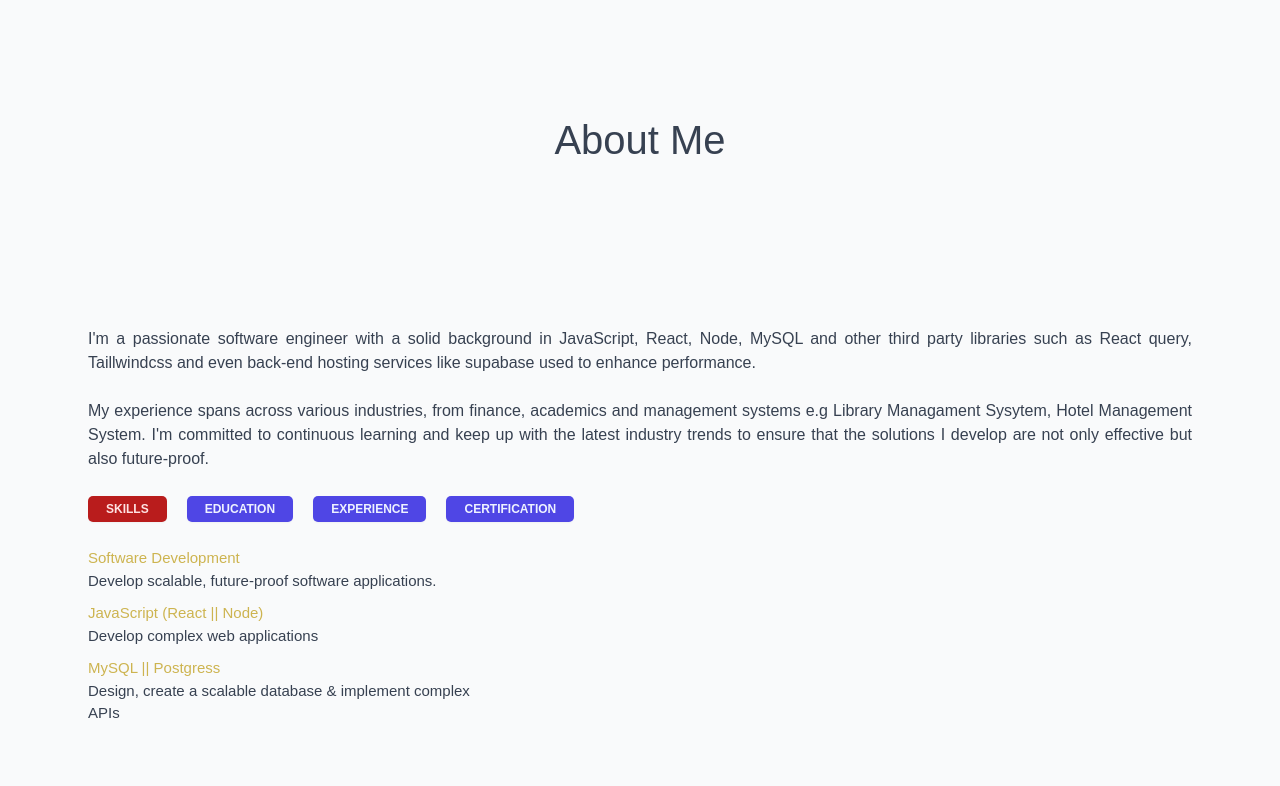
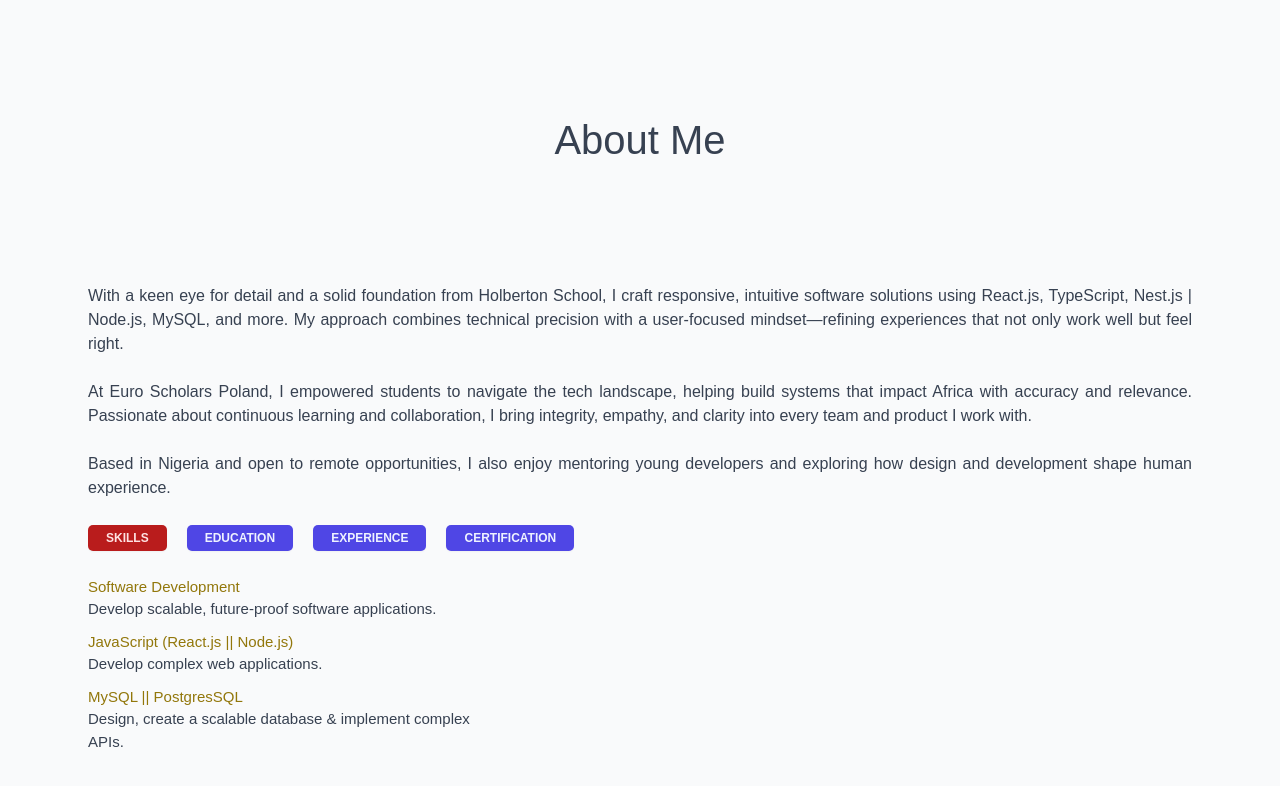
Before and after one commit to adeniyitobi055/my-website, a React (Vite) app: page / in a window 1280 px wide. Shown: the part 694-1480 px from the top of the page. Built offline with nearby package versions, Linux system fonts and the light colour scheme.

Commit message:
update about page

```diff
--- a/src/components/About/AboutLayout.jsx
+++ b/src/components/About/AboutLayout.jsx
@@ -5,7 +5,6 @@ import StyledHeading from "../../ui/StyledHeading";
 const Main = styled.div`
 	display: flex;
 	flex-direction: column;
-	gap: 1.5rem;
 	overflow: hidden;
 	height: 100vh;
 	max-width: 170rem;
--- a/src/components/About/AboutText.jsx
+++ b/src/components/About/AboutText.jsx
@@ -47,17 +47,23 @@ function AboutText() {
 	return (
 		<StyledAboutText>
 			<Text>
-				I'm a passionate software engineer with a solid background in
-				JavaScript, React, Node, MySQL and other third party libraries such as
-				React query, Taillwindcss and even back-end hosting services like
-				supabase used to enhance performance.
+				With a keen eye for detail and a solid foundation from Holberton School,
+				I craft responsive, intuitive software solutions using React.js,
+				TypeScript, Nest.js | Node.js, MySQL, and more. My approach combines
+				technical precision with a user-focused mindset—refining experiences
+				that not only work well but feel right.
 				<br />
 				<br />
-				My experience spans across various industries, from finance, academics
-				and management systems e.g Library Managament Sysytem, Hotel Management
-				System. I'm committed to continuous learning and keep up with the latest
-				industry trends to ensure that the solutions I develop are not only
-				effective but also future-proof.
+				At Euro Scholars Poland, I empowered students to navigate the tech
+				landscape, helping build systems that impact Africa with accuracy and
+				relevance. Passionate about continuous learning and collaboration, I
+				bring integrity, empathy, and clarity into every team and product I work
+				with.
+				<br />
+				<br />
+				Based in Nigeria and open to remote opportunities, I also enjoy
+				mentoring young developers and exploring how design and development
+				shape human experience.
 			</Text>
 			<Tabs />
 		</StyledAboutText>
--- a/src/components/About/Tabs.jsx
+++ b/src/components/About/Tabs.jsx
@@ -103,32 +103,28 @@ function Tabs() {
 					variation={activeTab === "skills" ? "danger" : "primary"}
 					size="small"
 					onClick={() => setActiveTab("skills")}
-          disabled={activeTab === "skills"}
-        >
+					disabled={activeTab === "skills"}>
 					Skills
 				</Button>
 				<Button
 					variation={activeTab === "education" ? "danger" : "primary"}
 					size="small"
 					onClick={() => setActiveTab("education")}
-          disabled={activeTab === "education"}
-        >
+					disabled={activeTab === "education"}>
 					Education
 				</Button>
 				<Button
 					variation={activeTab === "experience" ? "danger" : "primary"}
 					size="small"
 					onClick={() => setActiveTab("experience")}
-          disabled={activeTab === "experience"}
-        >
+					disabled={activeTab === "experience"}>
 					Experience
 				</Button>
 				<Button
 					variation={activeTab === "certification" ? "danger" : "primary"}
 					size="small"
 					onClick={() => setActiveTab("certification")}
-          disabled={activeTab === "certification"}
-        >
+					disabled={activeTab === "certification"}>
 					Certification
 				</Button>
 			</ButtonContainer>
@@ -141,14 +137,14 @@ function Tabs() {
 							Develop scalable, future-proof software applications.
 						</li>
 						<li>
-              <span>JavaScript (React || Node)</span>
+							<span>JavaScript (React.js || Node.js)</span>
 							<br />
-              Develop complex web applications
+							Develop complex web applications.
 						</li>
 						<li>
-              <span>MySQL || Postgress</span>
+							<span>MySQL || PostgresSQL</span>
 							<br />
-              Design, create a scalable database & implement complex APIs
+							Design, create a scalable database & implement complex APIs.
 						</li>
 					</ul>
 				</TabContent>
@@ -164,8 +160,7 @@ function Tabs() {
 								<a
 									href="https://www.alxafrica.com/"
 									target="_blank"
-                  rel="noopner noreferrer"
-                >
+									rel="noopner noreferrer">
 									<LinkIcon />
 								</a>
 							</Div>
@@ -178,8 +173,7 @@ function Tabs() {
 								<a
 									href="https://adelekeuniversity.edu.ng/"
 									target="_blank"
-                  rel="noopner noreferrer"
-                >
+									rel="noopner noreferrer">
 									<LinkIcon />
 								</a>
 							</Div>
@@ -198,8 +192,7 @@ function Tabs() {
 								<a
 									href="https://www.firstbanknigeria.com/"
 									target="_blank"
-                  rel="noopner noreferrer"
-                >
+									rel="noopner noreferrer">
 									<LinkIcon />
 								</a>
 							</Div>
@@ -212,8 +205,7 @@ function Tabs() {
 								<a
 									href="https://euroscholars.pl/"
 									target="_blank"
-                  rel="noopner noreferrer"
-                >
+									rel="noopner noreferrer">
 									<LinkIcon />
 								</a>
 							</Div>
@@ -225,8 +217,7 @@ function Tabs() {
 								<a
 									href="https://www.firstbanknigeria.com/"
 									target="_blank"
-                  rel="noopner noreferrer"
-                >
+									rel="noopner noreferrer">
 									<LinkIcon />
 								</a>
 							</Div>
@@ -244,8 +235,7 @@ function Tabs() {
 								<a
 									href="https://www.freecodecamp.org/certification/Adeniyi_Tobi/responsive-web-design"
 									target="_blank"
-                  rel="noopner noreferrer"
-                >
+									rel="noopner noreferrer">
 									<LinkIcon />
 								</a>
 							</Div>
@@ -257,8 +247,7 @@ function Tabs() {
 								<a
 									href="https://www.freecodecamp.org/certification/Adeniyi_Tobi/javascript-algorithms-and-data-structures"
 									target="_blank"
-                  rel="noopner noreferrer"
-                >
+									rel="noopner noreferrer">
 									<LinkIcon />
 								</a>
 							</Div>
@@ -270,8 +259,7 @@ function Tabs() {
 								<a
 									href="https://www.freecodecamp.org/certification/Adeniyi_Tobi/front-end-development-libraries"
 									target="_blank"
-                  rel="noopner noreferrer"
-                >
+									rel="noopner noreferrer">
 									<LinkIcon />
 								</a>
 							</Div>
--- a/src/components/Home/Description.jsx
+++ b/src/components/Home/Description.jsx
@@ -29,11 +29,12 @@ const P = styled.p`
 
 const HeadingText = styled.p`
 	font-size: 17px;
-	letter-spacing: 1px;
+	letter-spacing: 0.5px;
 	text-align: left;
 	max-width: 700px;
 	color: var(--color-grey-700);
 	padding: 20px 0;
+	font-weight: 500;
 
 	@media screen and (max-width: 425px) {
 		font-size: 14px;
@@ -63,6 +64,7 @@ const Text = styled.p`
 
 	& span {
 		color: var(--color-brand-600);
+		font-weight: 600;
 	}
 
 	@media screen and (max-width: 425px) {
@@ -87,7 +89,7 @@ function Description() {
 			<Text as={"h1"}>
 				Hi, I'm <span>Oluwatobi Adeniyi</span>
 			</Text>
-			<Text>a Developer</Text>
+			<Text>a Software Engineer</Text>
 			<HeadingText>
 				Driven by excellence and efficiency, I develop applications that fulfill
 				user requirements and endure the challenges of time.
--- a/src/styles/GlobalStyles.js
+++ b/src/styles/GlobalStyles.js
@@ -41,7 +41,9 @@ const GlobalStyles = createGlobalStyle`
     --color-silver-700:#493003;
     --color-silver-900:#474747;
 
-    --color-gold-100:#CDB450;
+    // --color-gold-100:#CDB450;
+    // --color-gold-100:#CDB450;
+    --color-gold-100: #92770bff;
     --color-gold-700: #504107;
     --color-gold-800:#282003;
 
```
Lines whose indentation alone changed are shown as unchanged.
